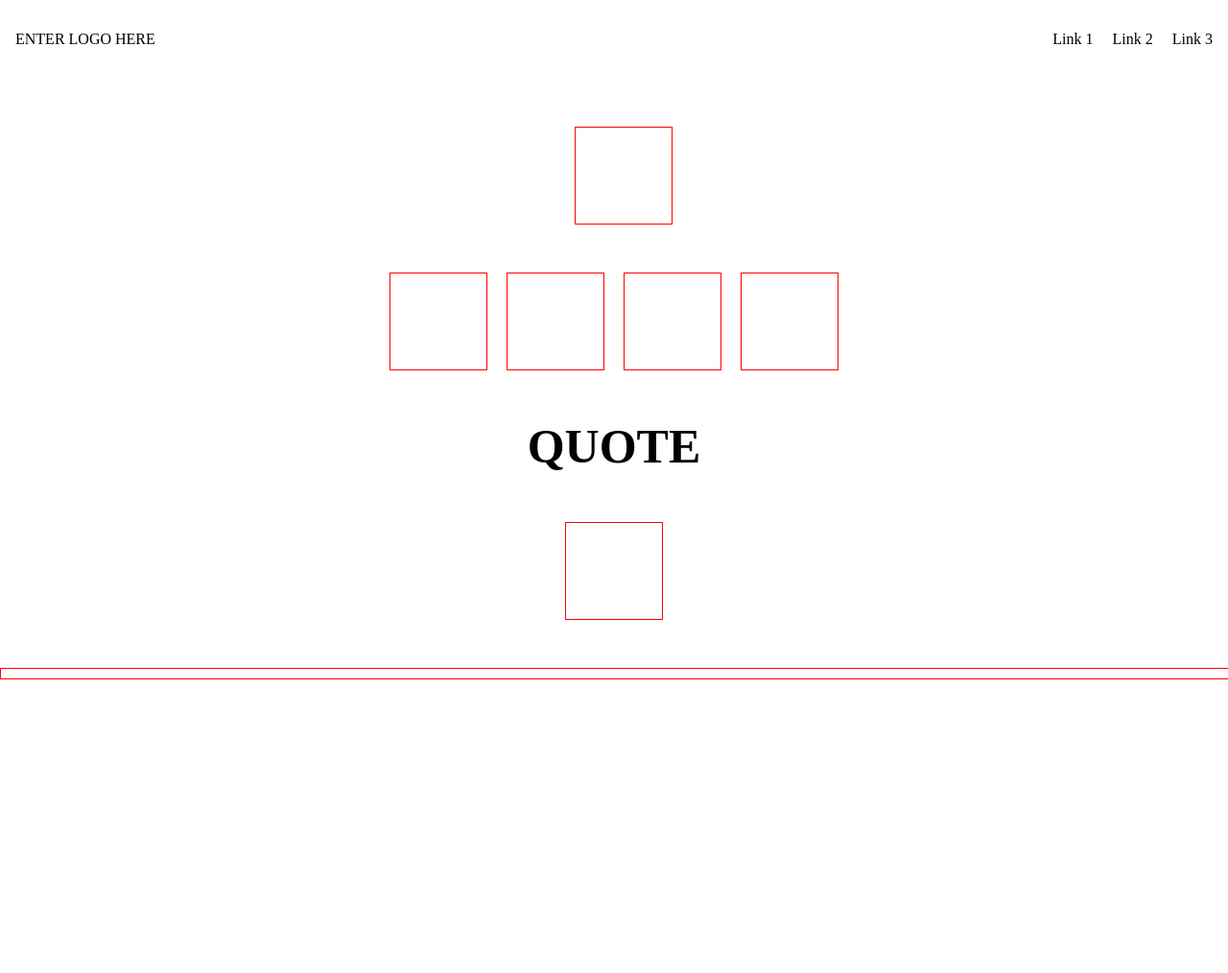
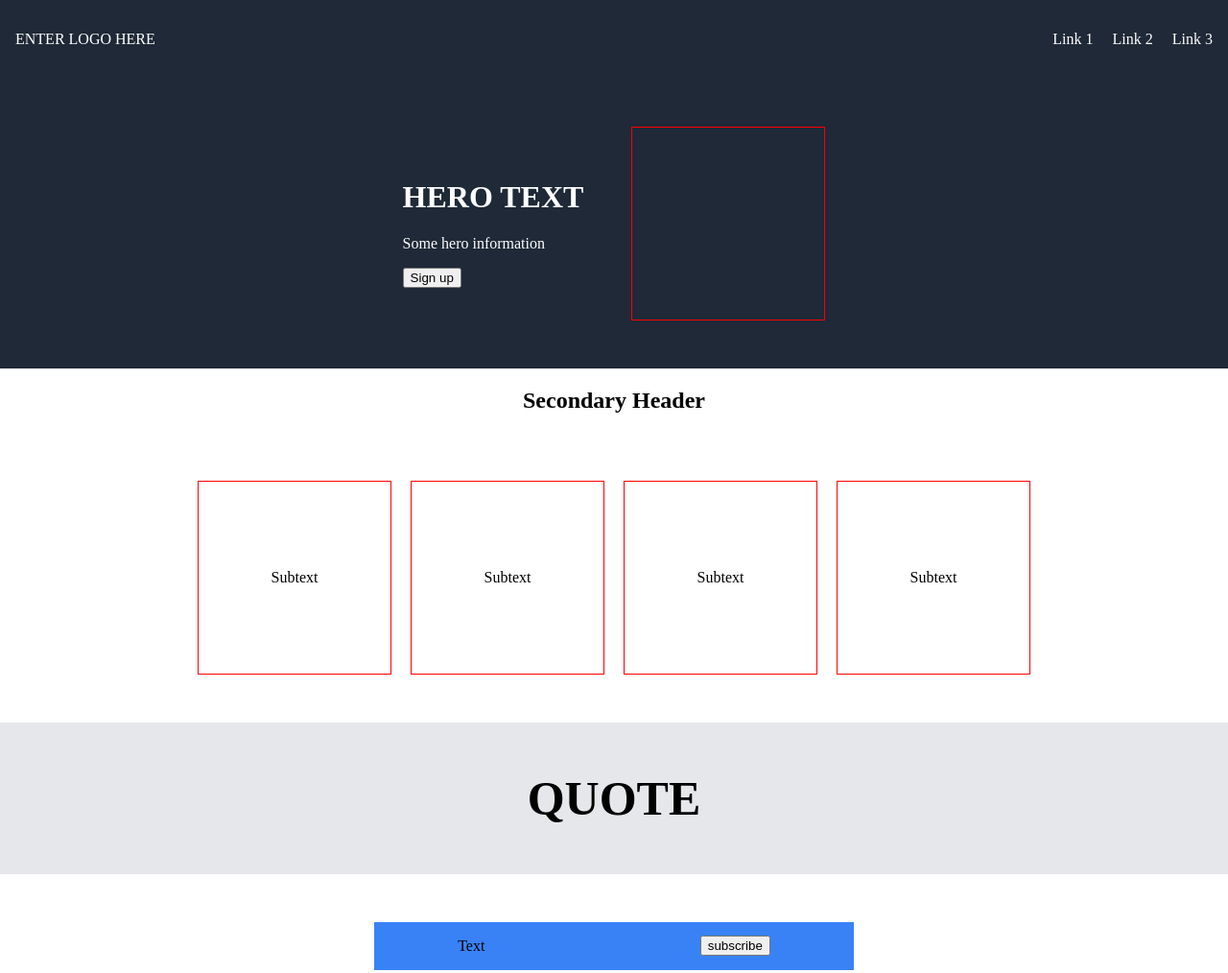
Before and after one commit to AJWren/Landing-Page, a plain HTML site: page index.html in a window 1280 px wide. Shown: the top 1014 px of the page at 96% size. Before the commit the page ends 800 px from the top, so only its background shows below. Drawn offline with Linux system fonts and the light colour scheme.

Commit message:
More added to template

```diff
--- a/index.html
+++ b/index.html
@@ -19,15 +19,36 @@
 
         </div>
         <div class="section-one">
-            <div class="text"></div>
-            <div class="box"></div>
+            <div class="text">
+                <h1 class="hero-text">HERO TEXT</h1>
+                <p>Some hero information</p>
+                <button>Sign up</button>
+            </div>
+            <div class="box">
+                <img src="" alt="">
+            </div>
         </div>
 
         <div class="section-two">
-            <div class="box"></div>
-            <div class="box"></div>
-            <div class="box"></div>
-            <div class="box"></div>
+            <h2>Secondary Header</h2>
+                <div class="box-container">
+                    <div class="box">
+                        <img src="" alt="">
+                        <p>Subtext</p>
+                    </div>
+                    <div class="box">
+                        <img src="" alt="">
+                        <p>Subtext</p>
+                    </div>
+                    <div class="box">
+                        <img src="" alt="">
+                        <p>Subtext</p>
+                    </div>
+                    <div class="box">
+                        <img src="" alt="">
+                        <p>Subtext</p>
+                    </div>
+                </div>
         </div>
 
         <div class="section-three">
@@ -35,11 +56,18 @@
         </div>
 
         <div class="section-four">
-            <div class="subscribe"></div>
+            <div class="call-to-action">
+                <div class="call-to-action-text">
+                <p>Text</p>
+                </div>
+                <div class="call-to-action-button">
+                <button>subscribe</button>
+                </div>
+            </div>
         </div>
 
         <div class="footer">
-
+            <p>Copyright A.Wren</p>
         </div>
 
     </body>
--- a/style.css
+++ b/style.css
@@ -2,6 +2,8 @@
 body{
     margin: 0;
     padding: 0;
+    display: flex;
+    flex-direction: column;
 }
 
 .header{
@@ -9,6 +11,8 @@ body{
     justify-content: space-between;
     padding: 16px;
     align-items: center;
+    background-color: #1f2937;
+    color: white;
 }
 
 ul{
@@ -20,26 +24,42 @@ ul{
 .section-one{
     display: flex;
     justify-content: center;
-    gap: 20px;
+    gap: 50px;
     align-items: center;
-    margin: 50px;
+    padding: 50px;
+    background-color: #1f2937;
+    color: white;
 }
 
 .section-two{
     display: flex;
+    flex-direction: column;
+    justify-content: center;
+    align-items: center;
+
+}
+
+.box-container{
+    display: flex;
     justify-content: center;
     gap: 20px;
     align-items: center;
+    padding: 50px;
 }
 
 .box{
     border: solid red 1px;
-    width: 100px;
-    height: 100px;
+    width: 200px;
+    height: 200px;
+    display: flex;
+    flex-direction: column;
+    justify-content: center;
+    align-items: center;
 }
 
 .section-three{
-    margin: 50px;
+    background-color: #e5e7eb;
+    padding: 50px;
 }
 
 #quote{
@@ -49,20 +69,26 @@ ul{
 }
 
 .section-four{
-    margin: 50px;
     display: flex;
     justify-content: center;
+    padding: 50px;
 }
 
-.subscribe{
-    border: solid red 1px;
-    width: 100px;
-    height: 100px;
+.call-to-action{
+    display: flex;
+    gap: 50px;
+    width: 500px;
+    background-color: #3882f6;
+    display: flex;
+    justify-content: space-around;
+    align-items: center;
 }
 
 .footer{
     display: flex;
-    width: 100%;
-    height: 10px;
-    border: solid red 1px;
+    justify-content: center;
+    align-items: center;
+    padding: 50px;
+    background-color: #1f2937;
+    color: white;
 }
```
